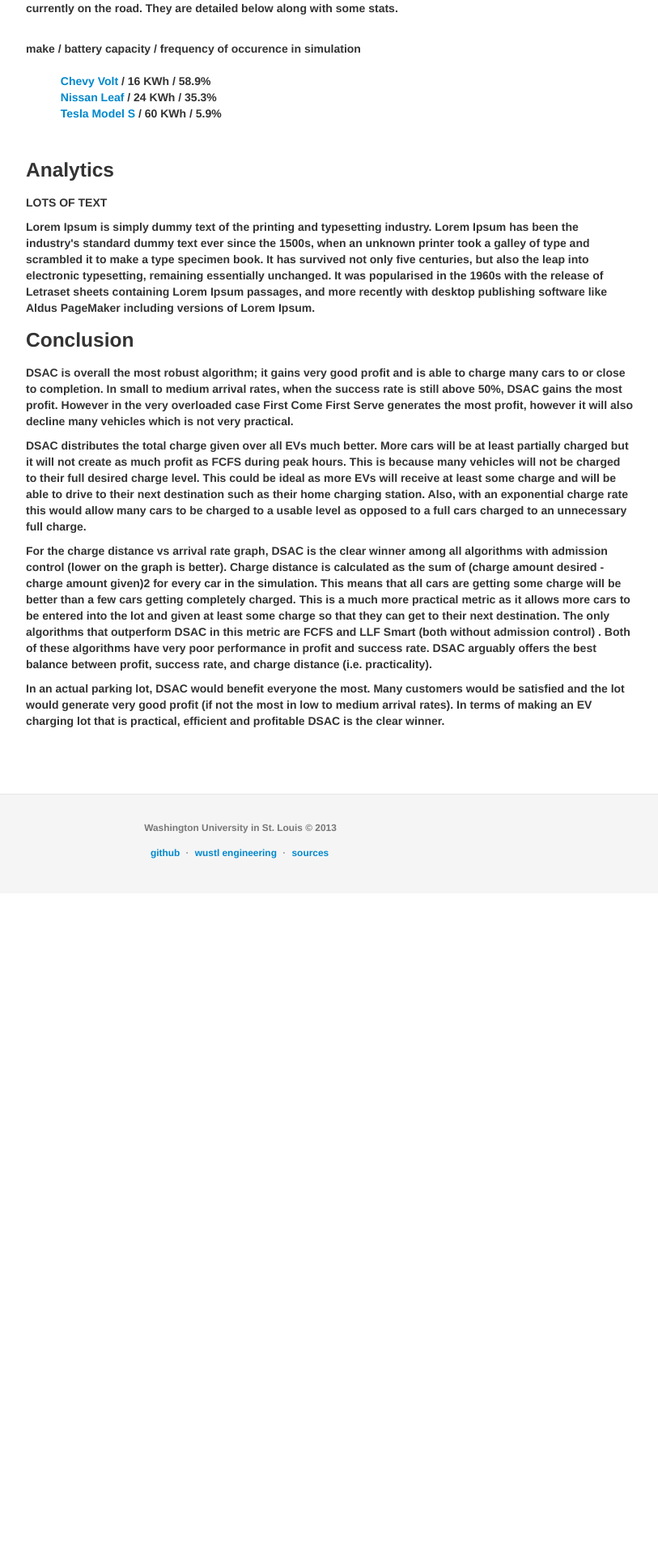
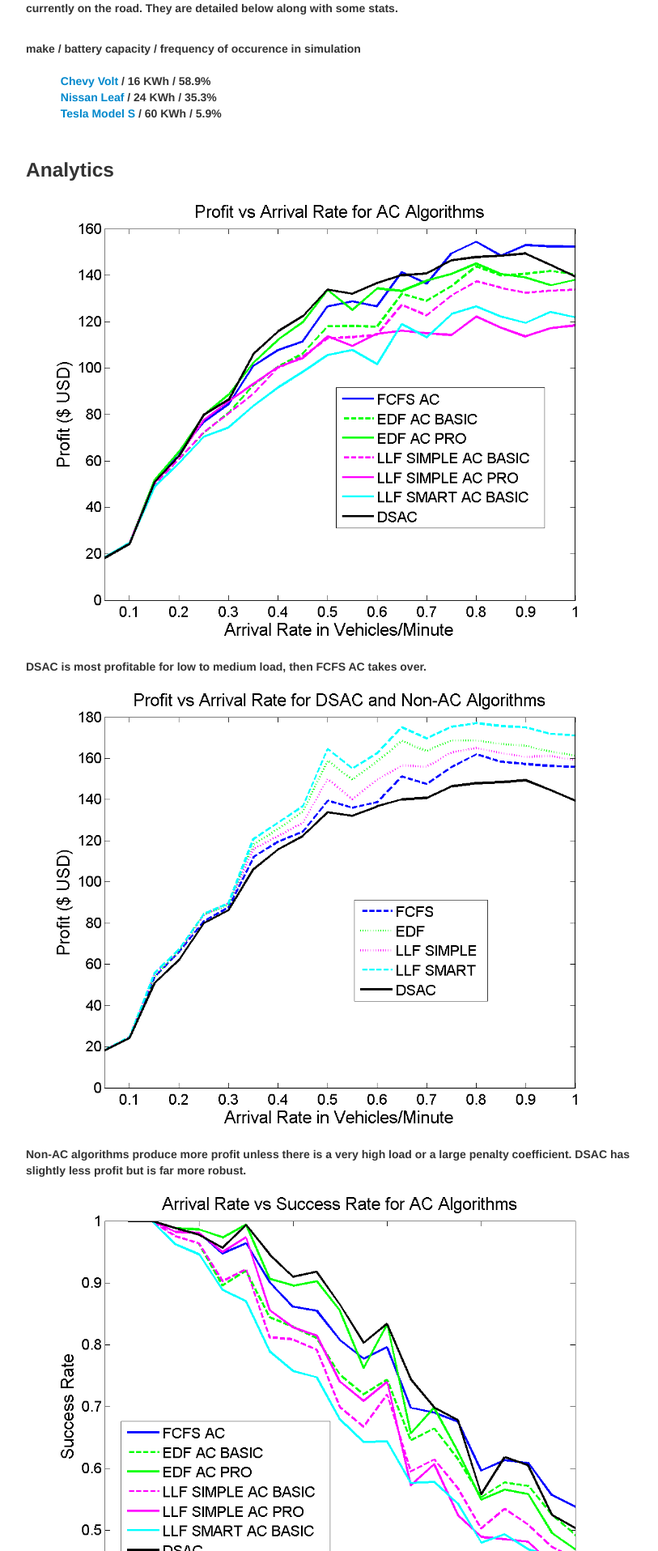
Before and after one commit to andhess/chargeAlgorithmsWeb, a Jekyll site: the page built from project.html, in a window 1280 px wide. Shown: the part 1922-3837 px from the top of the page at 81% size, without its empty margins (343-1156 px from the left). Built offline with Jekyll 4.4.1, drawn with Linux system fonts in a browser that asks for light colours; Markdown is read by kramdown in place of the engine named in the settings; before the commit the page ends 3025 px from its top, so only the background shows below that; some of the changed text lies outside the part shown.

Commit message:
analytics section and images

```diff
--- a/assets/css/global.css
+++ b/assets/css/global.css
@@ -56,6 +56,10 @@
 
 .sources{
   margin-top: 20px;
+}
+
+.shiftRight{
+  margin-left: 60px;
 }
 
 /* Sidenav for Docs
--- a/project.html
+++ b/project.html
@@ -229,8 +229,29 @@ permalink: /project.html
     </section>
     <section id="analytics">
         <h3>Analytics</h3>
-        <p>LOTS OF TEXT</p>
-        <p>Lorem Ipsum is simply dummy text of the printing and typesetting industry. Lorem Ipsum has been the industry's standard dummy text ever since the 1500s, when an unknown printer took a galley of type and scrambled it to make a type specimen book. It has survived not only five centuries, but also the leap into electronic typesetting, remaining essentially unchanged. It was popularised in the 1960s with the release of Letraset sheets containing Lorem Ipsum passages, and more recently with desktop publishing software like Aldus PageMaker including versions of Lorem Ipsum.</p>
+        <p><img src="assets/images/profitACPlot.png"></p>
+        <p>DSAC is most profitable for low to medium load, then FCFS AC takes over.</p>
+        <p><img src="assets/images/profitNonAC.png"></p>
+        <p>Non-AC algorithms produce more profit unless there is a very high load or a large penalty coefficient. DSAC has slightly less profit but is far more robust.</p>
+        <p><img src="assets/images/successRateAC.png"></p>
+        <p>DSAC is best for low to medium load, then FCFS takes over. Success rate is defined as completed EVS / total EVs in the simulation.</p>
+        <p><img src="assets/images/successRateNonAC.png"></p>
+        <p>DSAC is best overall. Especially once the load increases. Success rate is defined as completed EVS / total EVs in the simulation.</p>
+        <p><img src="assets/images/chargeDistancesAC.png"></p>
+        <p>DSAC excels. This metric defines how many EVs are at least partially charged. Charging all cars a little is better than charge only some to completion which is less practical in reality.</p>
+        <p><img src="assets/images/chargeDistanceEq.png" class="shiftRight"></p>
+        <p><img src="assets/images/chargeDistancesNonAC.png"></p>
+        <p>All Non-AC algorithms are far better because they partially charge almost every EV but this causes their low success rate.</p>
+        <p><img src="assets/images/chargeDistanceEq.png" class="shiftRight"></p>
+        <p><img src="assets/images/fcfsacHeat.png"></p>
+        <p>Shows how profit is affected with an increasing number of charge ports against an increasing arrival rate on the FCFS AC algorithm.  Note how profit always increases with an increase in arrival rate or the number of charge ports.</p>
+        <p><img src="assets/images/dsacHeat.png"></p>
+        <p>Shows how profit is affected with an increasing number of charge ports against an increasing arrival rate on the DSAC algorithm.  Note how it doesn’t follow the same pattern as FCFS AC.</p>
+        <p><img src="assets/images/fcfsHeat.png"></p>
+        <p>Shows how profit is affected with an increasing number of charge ports against an increasing arrival rate on the FCFS algorithm.  Note how this algorithm doesn’t have nearly the same profit performance as its AC version.</p>
+        <p><img src="assets/images/dsacHeatSuccess.png"></p>
+        <p>Shows how success rate is affected with an increasing number of charge ports against an increasing arrival rate on the DSAC algorithm.  As expected, success rate remains high with a low arrival rate.  Also observe how a lot can maintain performance at a higher arrival rates when more charge ports are available.</p>
+
     </section>
     <section id="conclusion">
         <h3>Conclusion</h3>
```
Also changed, not shown: assets/images/chargeDistanceEq.png (added), assets/images/chargeDistancesAC.png (added), assets/images/chargeDistancesNonAC.png (added), assets/images/dsacHeat.png (added), assets/images/dsacHeatSuccess.png (added), assets/images/fcfsHeat.png (added), assets/images/fcfsacHeat.png (added), assets/images/profitACPlot.png (added), assets/images/profitNonAC.png (added), assets/images/successRateAC.png (added), assets/images/successRateNonAC.png (added).
